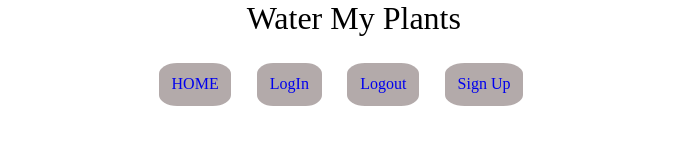
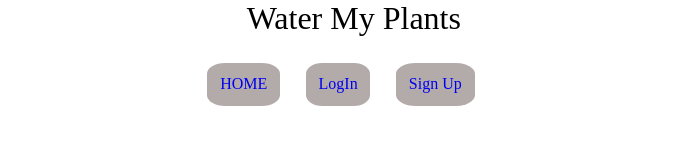
Before and after one commit to ft-watermyplants6/frontend, a React (Create React App) app: page / in a window 1280 px wide. Shown: the top 160 px of the page, without its empty margins (299-977 px from the left). Built offline with nearby package versions, Linux system fonts and the light colour scheme.

Commit message:
Successfully hid buttons not needed when logged in or out.

```diff
--- a/src/App.js
+++ b/src/App.js
@@ -38,9 +38,17 @@ function App() {
           <h1>Water My Plants</h1>
           <nav className="home-login-subscribe">
             <Link className='links' to='/'>HOME</Link>
+            {localStorage.getItem('token') ?
+            <div></div> :
             <Link className='links' to='/login'>LogIn</Link>
-            <Link className='links' to='/logout' onClick={logout}>Logout</Link>
+            }
+            {localStorage.getItem('token') ?
+            <Link className='links' to='/logout' onClick={logout}>Logout</Link> : <div></div>
+            }
+            {localStorage.getItem('token') ?
+            <div></div> :
             <Link className='links' to='/signUp' onClick={signUp}>Sign Up</Link>
+            }
 
             {localStorage.getItem('token') ?
               <Link className='links' to='/plantList'>View Plants</Link> : <div></div>}
```
